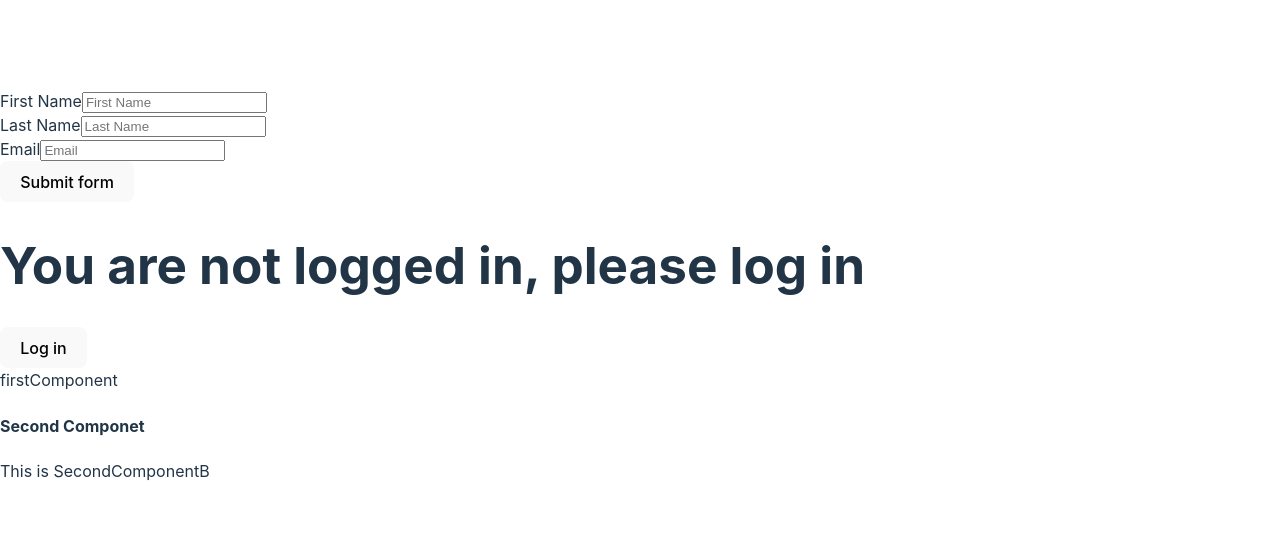
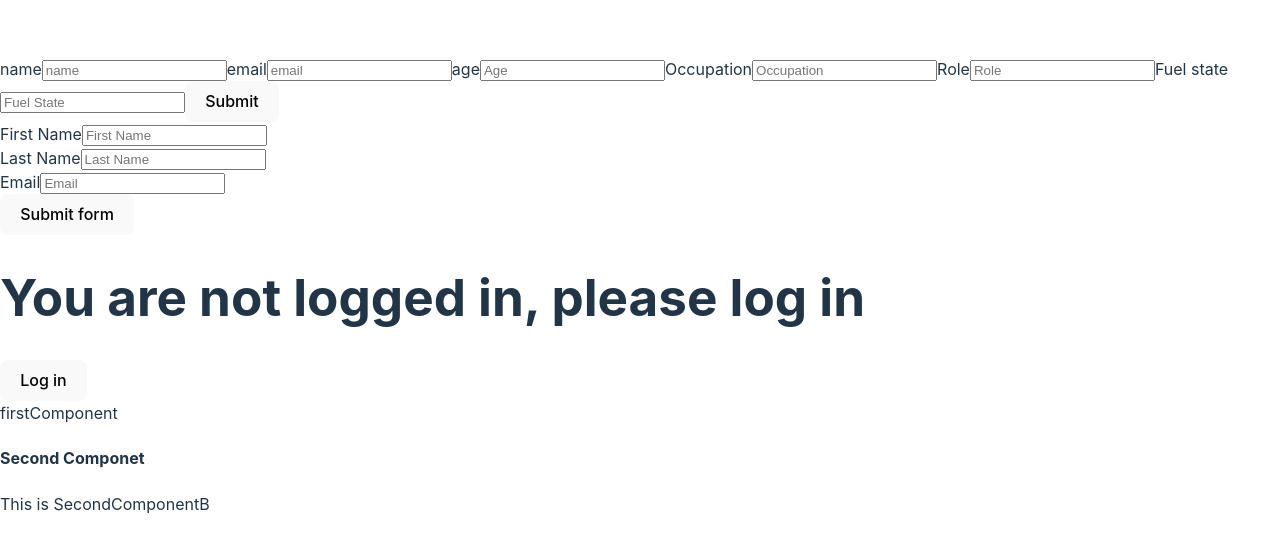
Before and after one commit to dammyolapaix/learning-react, a React (Vite) app: page / in a window 1280 px wide. Shown: the part 114-666 px from the top of the page. Built offline with nearby package versions, Linux system fonts and the light colour scheme.

Commit message:
other_component_added

```diff
--- a/src/App.jsx
+++ b/src/App.jsx
@@ -2,6 +2,7 @@ import React, { useState } from "react";
 import FirstComponent from "./components/FirstComponent";
 import SecondComponent from "./components/SecondComponent";
 import InputForm from "./components/InputForm";
+import UserComponent from "./components/UserComponent";
 
 const userData = {
   id: 1,
@@ -29,6 +30,7 @@ function App() {
 
   return (
     <div>
+      <UserComponent/>
       <InputForm />
       {userInfo !== null && userInfo.role === "RSM" ? (
         <div>
--- /dev/null
+++ b/src/components/UserComponent.jsx
@@ -0,0 +1,74 @@
+import React from "react";
+import { useState } from "react";
+
+const UserComponent = () => {
+  const [id, setId] = useState("");
+  const [name, setName] = useState("");
+  const [email, setEmail] = useState("");
+  const [age, setAge] = useState("");
+  const [occupation, setOccupation] = useState("");
+  const [role, setRole] = useState("");
+  const [fuelState, setFuelState] = useState("");
+
+  const handleSubmit = (e) => {
+    e.preventDefault();
+    const formUserInput = {
+      name: name,
+      email: email,
+      age: age,
+      occupation: occupation,
+      role: role,
+      fuelState: fuelState,
+    };
+    console.log(formUserInput);
+  };
+
+  return (
+    <div>
+      <form onSubmit={handleSubmit}>
+        <label htmlFor="">name</label>
+        <input
+          type="text"
+          placeholder="name"
+          onChange={(e) => setName(e.target.value)}
+        />
+
+        <label htmlFor="">email</label>
+        <input
+          type="email"
+          placeholder="email"
+          onChange={(e) => setEmail(e.target.value)}
+        />
+        <label htmlFor="">age</label>
+        <input
+          type="number"
+          placeholder="Age"
+          onChange={(e) => setAge(e.target.value)}
+        />
+
+        <label htmlFor="">Occupation</label>
+        <input
+          type="text"
+          placeholder="Occupation"
+          onChange={(e) => setOccupation(e.target.value)}
+        />
+        <label htmlFor="">Role</label>
+        <input
+          type="text"
+          placeholder="Role"
+          onChange={(e) => setRole(e.target.value)}
+        />
+
+        <label htmlFor="">Fuel state</label>
+        <input
+          type="number"
+          placeholder="Fuel State"
+          onChange={(e) => setFuelState(e.target.value)}
+        />
+        <button type="submit">Submit</button>
+      </form>
+    </div>
+  );
+};
+
+export default UserComponent;
```
